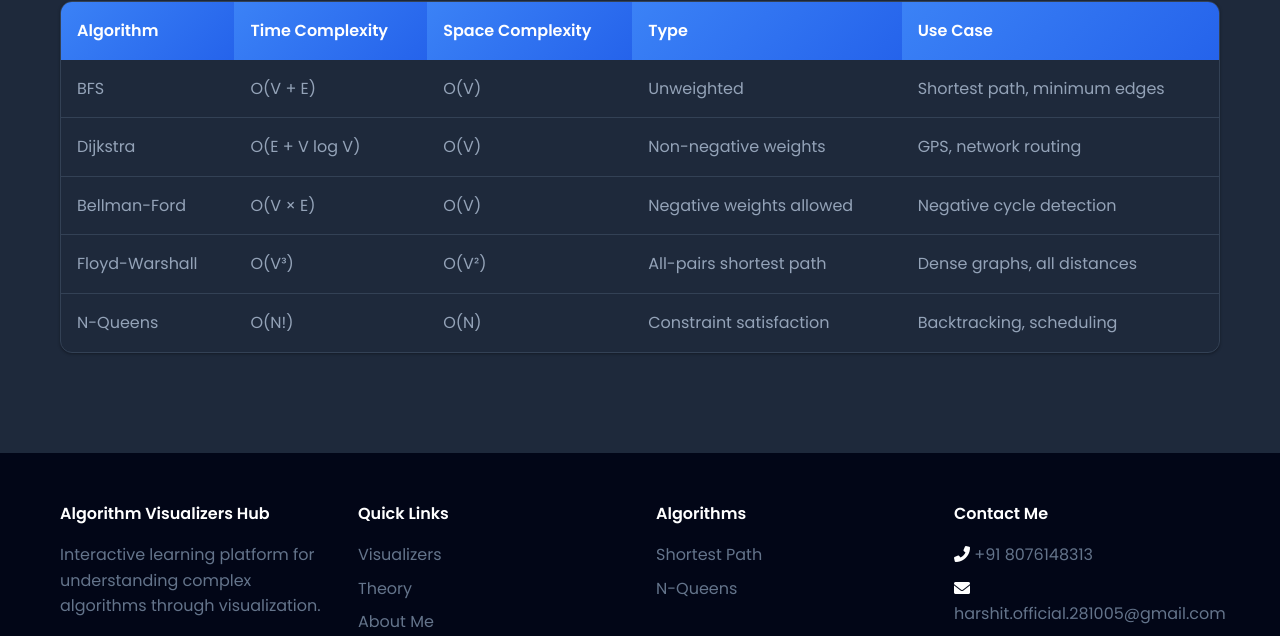
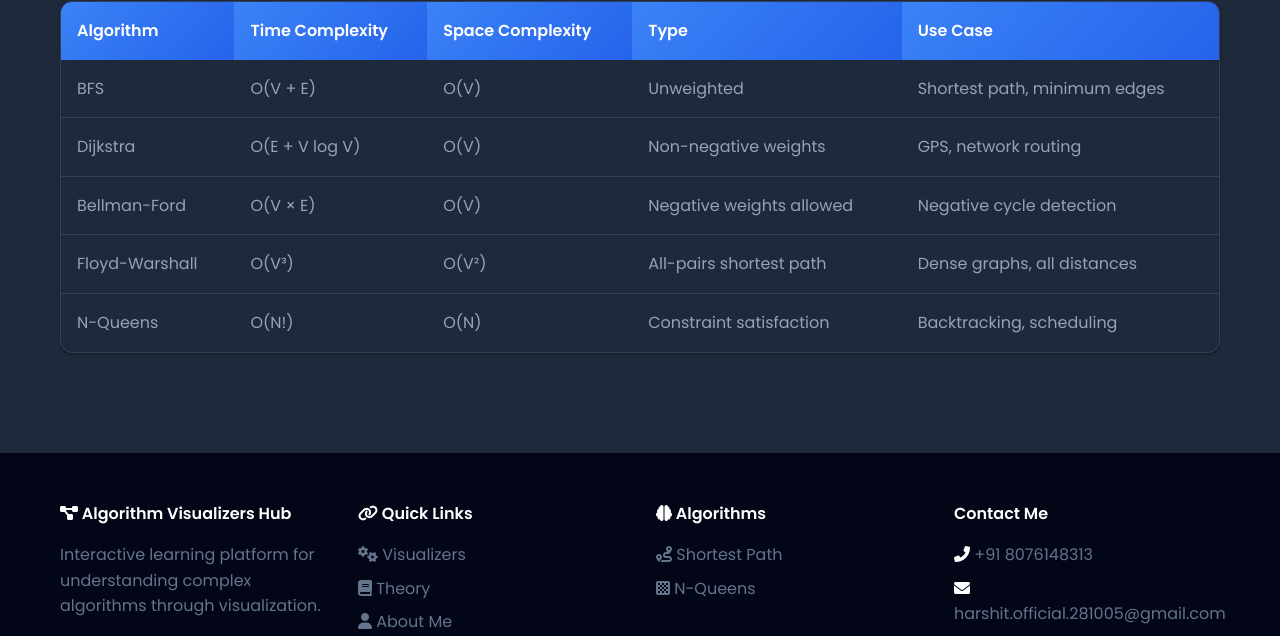
Before and after one commit to harshitzofficial/AlgoViz-Hub, a plain HTML site: page index.html in a window 1280 px wide. Shown: the part 3766-4402 px from the top of the page. Drawn offline with Linux system fonts and the light colour scheme.

Commit message:
Update index.html

```diff
--- a/index.html
+++ b/index.html
@@ -136,7 +136,7 @@
                                     </ul>
                                 </div>
                                 <div class="algorithm-links">
-                                    <a href="https://www.geeksforgeeks.org/shortest-path-unweighted-graph/">Concept</a>
+                                    <a href="https://www.geeksforgeeks.org/shortest-path-unweighted-graph/" target="_blank"><i class="fas fa-link"></i> Read more</a>
                                 </div>
                             </div>
                         </div>
@@ -159,7 +159,7 @@
                                     </ul>
                                 </div>
                                 <div class="algorithm-links">
-                                    <a href="https://www.geeksforgeeks.org/dsa/dijkstras-shortest-path-algorithm-greedy-algo-7/">Concept</a>
+                                    <a href="https://www.geeksforgeeks.org/dsa/dijkstras-shortest-path-algorithm-greedy-algo-7/" target="_blank"><i class="fas fa-link"></i> Read more</a>
                                 </div>
                             </div>
                         </div>
@@ -182,7 +182,7 @@
                                     </ul>
                                 </div>
                                 <div class="algorithm-links">
-                                    <a href="https://www.geeksforgeeks.org/dsa/bellman-ford-algorithm-dp-23/">Concept</a>
+                                    <a href="https://www.geeksforgeeks.org/dsa/bellman-ford-algorithm-dp-23/" target="_blank"><i class="fas fa-link"></i> Read more</a>
                                 </div>
                             </div>
                         </div>
@@ -207,7 +207,7 @@
                                 <br>
                                 <br>
                                 <div class="algorithm-links">
-                                    <a href="https://www.geeksforgeeks.org/dsa/floyd-warshall-algorithm-dp-16/">Concept</a>
+                                    <a href="https://www.geeksforgeeks.org/dsa/floyd-warshall-algorithm-dp-16/" target="_blank"><i class="fas fa-link"></i> Read more</a>
                                 </div>
                             </div>
                         </div>
@@ -272,7 +272,7 @@
                             <br>
 
                             <div class="algorithm-links">
-                                    <a href="https://www.geeksforgeeks.org/dsa/n-queen-problem-backtracking-3/">Concept</a>
+                                    <a href="https://www.geeksforgeeks.org/dsa/n-queen-problem-backtracking-3/" target="_blank"><i class="fas fa-link"></i> Read more</a>
                             </div>
                         </div>
                     </div>
@@ -340,27 +340,26 @@
         </section>
     </main>
 
-    <footer class="footer">
+<footer class="footer">
     <div class="container">
         <div class="footer-content">
             <div class="footer-section">
-                <h4>Algorithm Visualizers Hub</h4>
+                <h4><i class="fas fa-project-diagram"></i> Algorithm Visualizers Hub</h4>
                 <p>Interactive learning platform for understanding complex algorithms through visualization.</p>
             </div>
             <div class="footer-section">
-                <h4>Quick Links</h4>
+                <h4><i class="fas fa-link"></i> Quick Links</h4>
                 <ul>
-                    <li><a href="#visualizers">Visualizers</a></li>
-                    <li><a href="#theory">Theory</a></li>
-                    <li><a href="aboutme.html" class="nav-link">About Me</a></li>
-
+                    <li><a href="#visualizers"><i class="fas fa-cogs"></i> Visualizers</a></li>
+                    <li><a href="#theory"><i class="fas fa-book"></i> Theory</a></li>
+                    <li><a href="aboutme.html" class="nav-link"><i class="fas fa-user"></i> About Me</a></li>
                 </ul>
             </div>
             <div class="footer-section">
-                <h4>Algorithms</h4>
+                <h4><i class="fas fa-brain"></i> Algorithms</h4>
                 <ul>
-                    <li><a href="index1.html">Shortest Path</a></li>
-                    <li><a href="index2.html">N-Queens</a></li>
+                    <li><a href="index1.html"><i class="fas fa-route"></i> Shortest Path</a></li>
+                    <li><a href="index2.html"><i class="fas fa-chess-board"></i> N-Queens</a></li>
                 </ul>
             </div>
             <div class="footer-section">
@@ -374,7 +373,6 @@
         </div>
         <div class="footer-bottom">
             <p>&copy; 2025 Algorithm Visualizers Hub. Created and maintained by <a href="https://www.linkedin.com/in/harshit-singh-7a209a282/" target="_blank">Harshit Singh</a>.</p>
-
         </div>
     </div>
 </footer>
```
